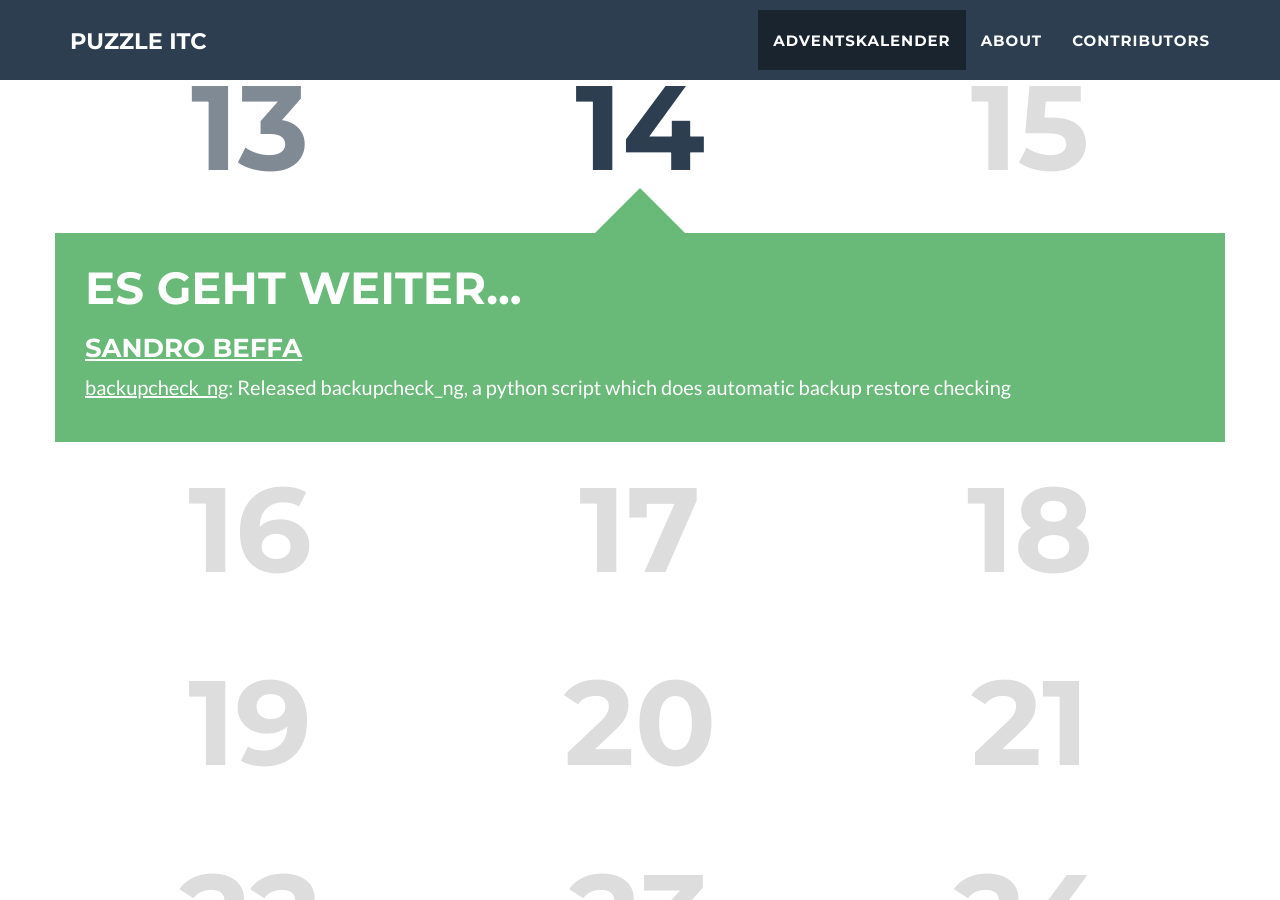
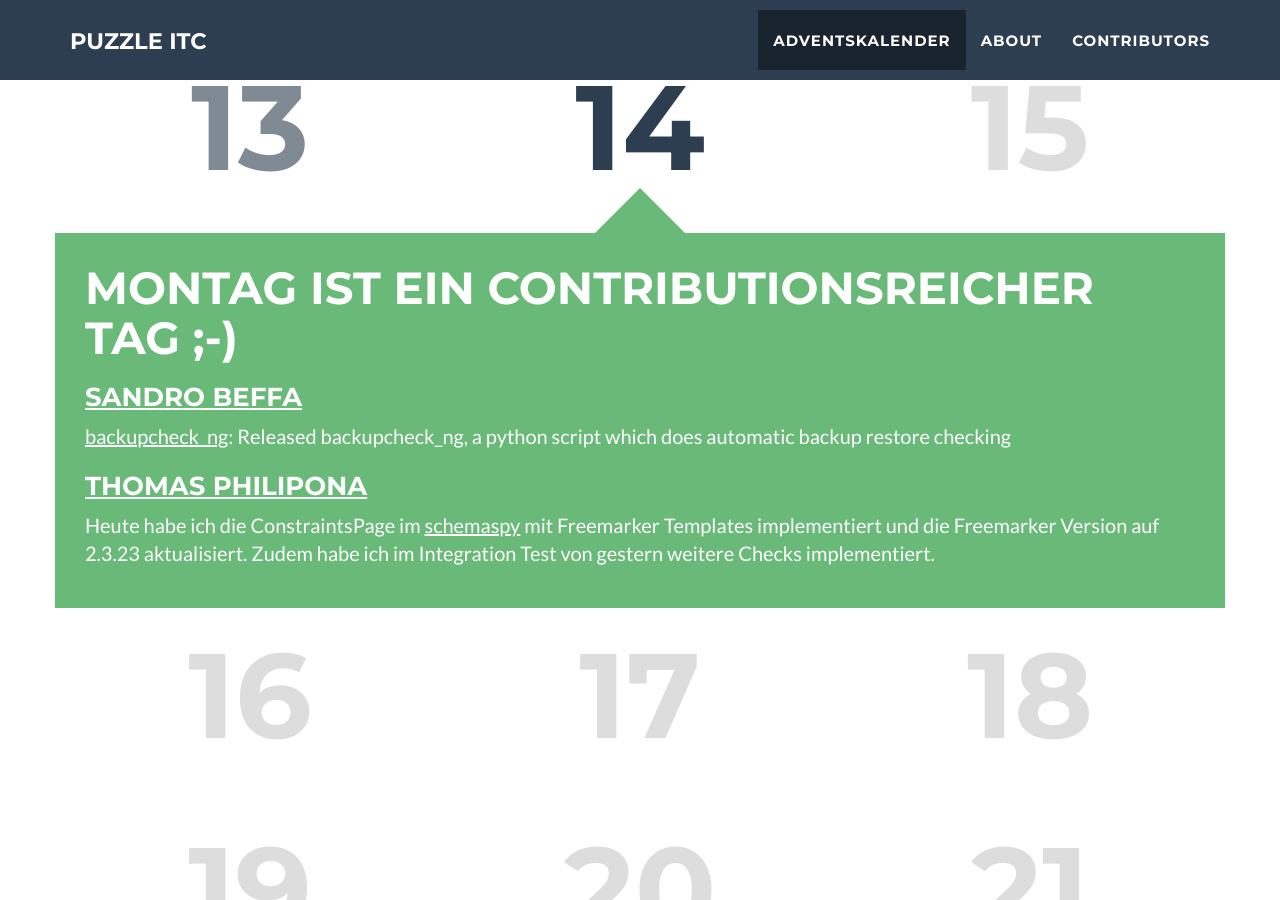
Before and after one commit to puzzle/opensource-advent-challenge-2015, a Jekyll site: the page built from index.html, in a window 1280 px wide and 900 px high, scrolled down 1823 px. Built offline with Jekyll 4.4.1, drawn with Linux system fonts in a browser that asks for light colours; nearby versions of some CDN libraries.

Commit message:
added my daily contribution

```diff
--- a/_doors/14.markdown
+++ b/_doors/14.markdown
@@ -1,8 +1,11 @@
 ---
 day: 	14
-title:	Es geht weiter...
+title:	Montag ist ein contributionsreicher Tag ;-)
 active: true
 ---
 
 ### [Sandro Beffa](https://github.com/sandroBeffa)
 [backupcheck_ng](https://github.com/sandroBeffa/amanda_restore_check): Released backupcheck_ng, a python script which does automatic backup restore checking
+
+### [Thomas Philipona](https://github.com/phil-pona)
+Heute habe ich die ConstraintsPage im [schemaspy](https://github.com/drnoa/schemaspy) mit Freemarker Templates implementiert und die Freemarker Version auf 2.3.23 aktualisiert. Zudem habe ich im Integration Test von gestern weitere Checks implementiert.
```
